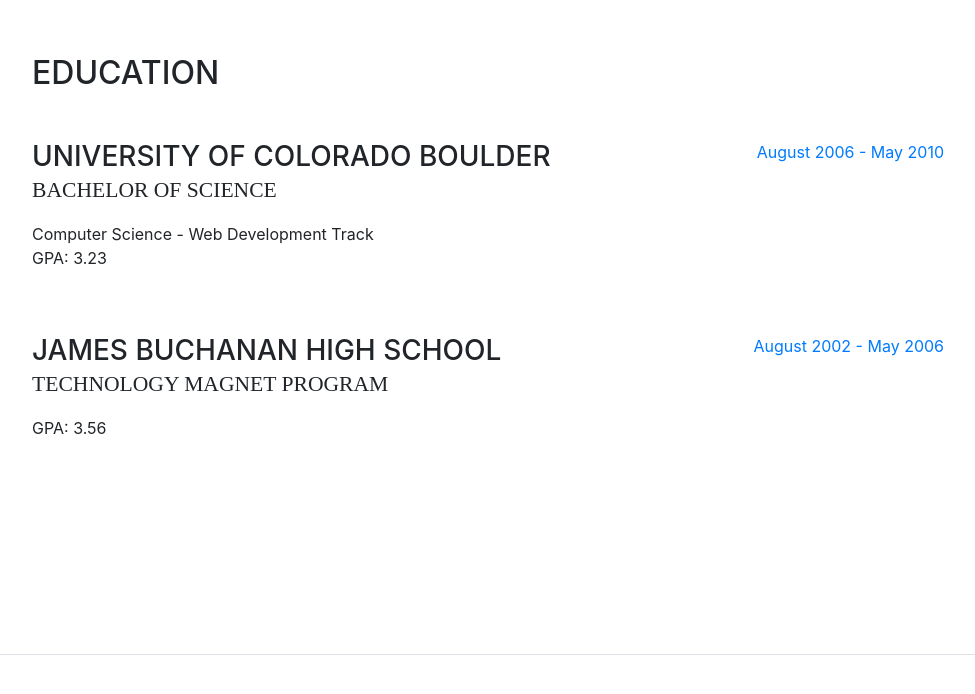
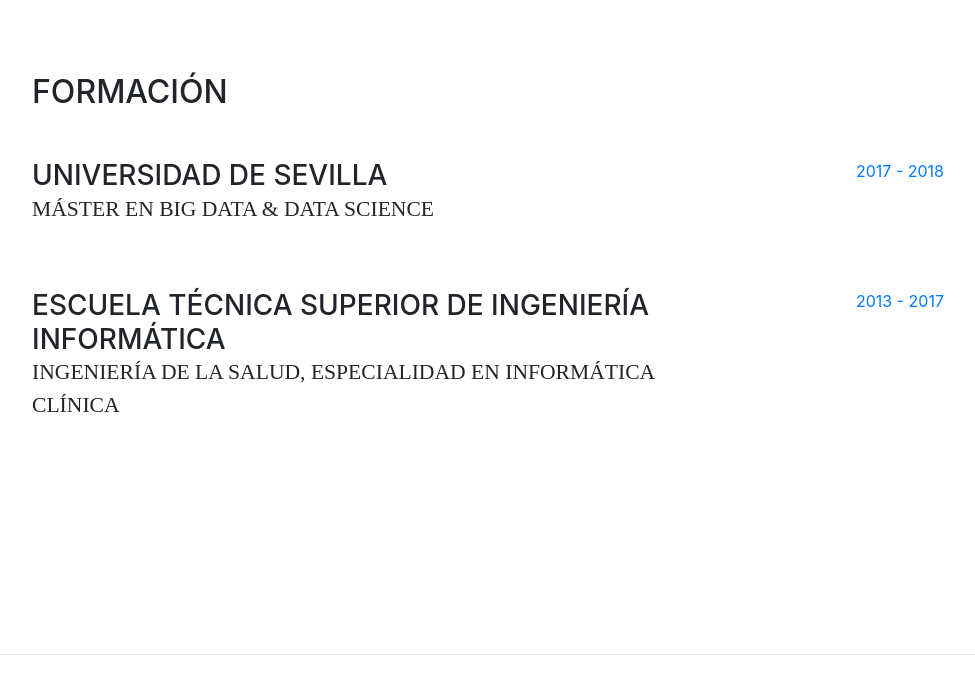
Before and after one commit to roledi301/roledi301.github.io, a website with bundled scripts: page index.html in a window 1280 px wide. Shown: the part 2024-2718 px from the top of the page, without its empty margins (288-1263 px from the left). Built offline with nearby package versions, Linux system fonts and the light colour scheme; a web font is replaced by a local one.

Commit message:
Update index.html

```diff
--- a/index.html
+++ b/index.html
@@ -69,7 +69,7 @@
             <span class="text-primary">Leal Díaz</span>
           </h1>
           <div class="subheading mb-5">Sevilla, España
-            <a href="mailto:name@email.com">rolealdiaz@gmail.com</a>
+            <a href="mailto:name@email.com">  rolealdiaz@gmail.com</a>
           </div>
           <p class="mb-5">Soy Ingeniera de la Salud, con la especialidad de Informática Clínica. Además, actualmente estoy cursando un Máster de Big Data & Data Science. </p>
           <ul class="list-inline list-social-icons mb-0">
@@ -111,7 +111,7 @@
 
       <section class="resume-section p-3 p-lg-5 d-flex flex-column" id="experience">
         <div class="my-auto">
-          <h2 class="mb-5">Experience</h2>
+          <h2 class="mb-5">Experiencia</h2>
 
           <div class="resume-item d-flex flex-column flex-md-row mb-5">
             <div class="resume-content mr-auto">
@@ -163,28 +163,25 @@
 
       <section class="resume-section p-3 p-lg-5 d-flex flex-column" id="education">
         <div class="my-auto">
-          <h2 class="mb-5">Education</h2>
+          <h2 class="mb-5">Formación</h2>
 
           <div class="resume-item d-flex flex-column flex-md-row mb-5">
             <div class="resume-content mr-auto">
-              <h3 class="mb-0">University of Colorado Boulder</h3>
-              <div class="subheading mb-3">Bachelor of Science</div>
-              <div>Computer Science - Web Development Track</div>
-              <p>GPA: 3.23</p>
+              <h3 class="mb-0">Universidad de Sevilla</h3>
+              <div class="subheading mb-3">Máster en Big Data & Data Science</div>
             </div>
             <div class="resume-date text-md-right">
-              <span class="text-primary">August 2006 - May 2010</span>
+              <span class="text-primary">2017 - 2018</span>
             </div>
           </div>
 
           <div class="resume-item d-flex flex-column flex-md-row">
             <div class="resume-content mr-auto">
-              <h3 class="mb-0">James Buchanan High School</h3>
-              <div class="subheading mb-3">Technology Magnet Program</div>
-              <p>GPA: 3.56</p>
+              <h3 class="mb-0">Escuela Técnica Superior de Ingeniería Informática</h3>
+              <div class="subheading mb-3">Ingeniería de la Salud, Especialidad en Informática Clínica</div>
             </div>
             <div class="resume-date text-md-right">
-              <span class="text-primary">August 2002 - May 2006</span>
+              <span class="text-primary">2013 - 2017</span>
             </div>
           </div>
 
```
